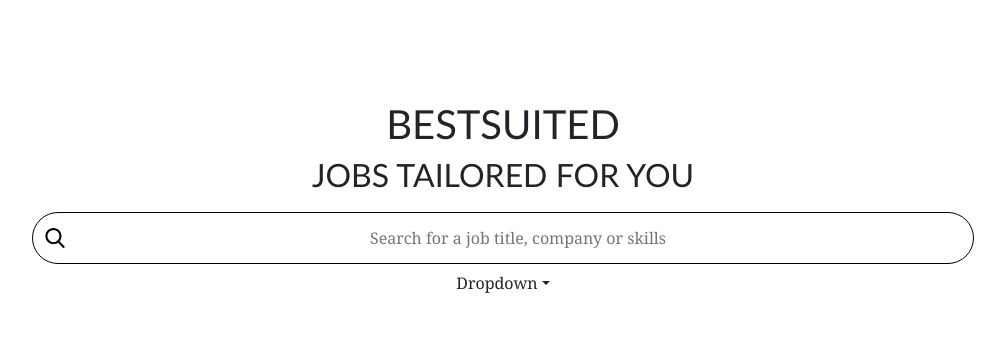
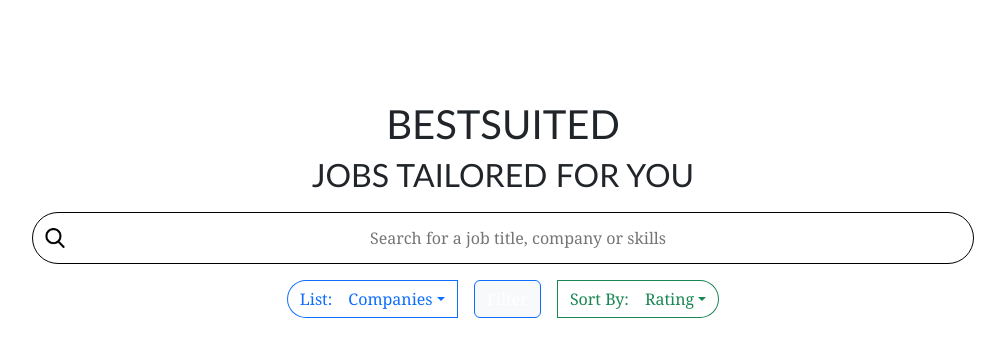
Before and after one commit to AliceKe/BestSuited, a React (Create React App) app in the folder frontend/: page / in a window 1280 px wide. Shown: the top 356 px of the page, without its empty margins (137-1142 px from the left). Built offline with nearby package versions, Linux system fonts and the light colour scheme.

Commit message:
adding display options

```diff
--- a/frontend/src/App.js
+++ b/frontend/src/App.js
@@ -5,21 +5,19 @@ import './App.css';
 import CompanyCard from './components/CompanyCard';
 import SearchBar from './components/SearchBar';
 import SortByDropDown from "./components/SortBy";
+import DisplayOption from "./components/DisplayOption";
+import { setNestedPropertyValue } from "./static/script";
+import { Button } from "react-bootstrap";
 
-const sortParams = { "companyListing": ["Company Name"] }
-const mergePostings = (companyPostings) => {
-  let res = []
+const sortParams = { "Companies": ["Rating", "Name"], "Job Postings": ["Rank", "Role"] }
 
-}
 
 
 function App() {
   const [postings, setPostings] = useState([])
-  const [listingType, setListingType] = useState("companyListing")
 
-  // console.log(postings)
-
-
+  const [groupBy, setGroupBy] = useState("Companies")
+  const [sortBy, setSortBy] = useState("")
 
   return (
     <>
@@ -30,16 +28,33 @@ function App() {
           <h2 className="heading ">JOBS TAILORED FOR YOU</h2>
 
           <SearchBar setPostings={setPostings} />
-          <SortByDropDown params={sortParams[listingType]} />
 
 
-          <div class="row w-100">
-            {Object.entries(postings).map(([company, data]) => (<CompanyCard key={company} companyName={company} data={data} />))}
+          <div className="d-flex mt-3 justify-content-around">
+            <DisplayOption setHandler={setGroupBy} variant="outline-primary" type="List" options={Object.keys(sortParams)} cls="rounded-start-pill me-3" />
+
+            <Button className="bg-light">Filter</Button>
+
+            {groupBy === "Companies" && <DisplayOption setHandler={setSortBy} variant="outline-success" type="Sort By" options={sortParams.Companies} cls="rounded-end-pill ms-3" />}
+            {groupBy === "Job Postings" && <DisplayOption setHandler={setSortBy} variant="outline-success" type="Sort By" options={sortParams["Job Postings"]} cls="rounded-end-pill ms-3" />}
+
+
           </div>
 
-          <div class="row w-100">
-            {Object.entries(postings).map(([company, data]) => (<CompanyCard key={company} companyName={company} data={data} />))}
-          </div>
+
+          {
+            groupBy === "Job Postings" &&
+            <div class="row w-100">
+              {Object.entries(postings).map(([company, data]) => (<CompanyCard key={company} companyName={company} data={data} />))}
+            </div>
+          }
+
+          {
+            groupBy === "Companies" &&
+            <div class="row w-100">
+              {Object.entries(postings).map(([company, data]) => (<CompanyCard key={company} companyName={company} data={data} />))}
+            </div>
+          }
 
         </div>
 
--- /dev/null
+++ b/frontend/src/components/DisplayOption.jsx
@@ -0,0 +1,25 @@
+import { useState } from "react";
+import { Dropdown } from 'react-bootstrap/';
+
+const DisplayOption = ({ variant, type, options, cls, setHandler }) => {
+    const [value, setValue] = useState(options[0])
+
+    return (
+        <>
+            <Dropdown >
+                <Dropdown.Toggle variant={variant} id="dropdown-basic" className={cls}>
+                    <span className="me-3">{type}:</span>
+                    {value}
+                </Dropdown.Toggle>
+
+                <Dropdown.Menu onClick={(e) => { setValue(e.target.text); setHandler(value) }}>
+                    {options.map((opt) => <Dropdown.Item>{opt}</Dropdown.Item>)}
+                </Dropdown.Menu>
+            </Dropdown>
+
+        </>
+
+    )
+}
+
+export default DisplayOption;
--- a/frontend/src/static/script.js
+++ b/frontend/src/static/script.js
@@ -1,3 +1,19 @@
-const groupPostingsByCompany = (postings) => {
+export const groupPostingsByCompany = (postings) => {
 
 }
+
+
+export const setNestedPropertyValue = (obj, path, value) => {
+    const properties = path.split('.');
+    const lastProperty = properties.pop();
+
+    const nestedObject = properties.reduce((nested, property) => {
+        if (!nested[property]) {
+            nested[property] = {};
+        }
+        return nested[property];
+    }, obj);
+
+    nestedObject[lastProperty] = value;
+    return obj;
+};
```
